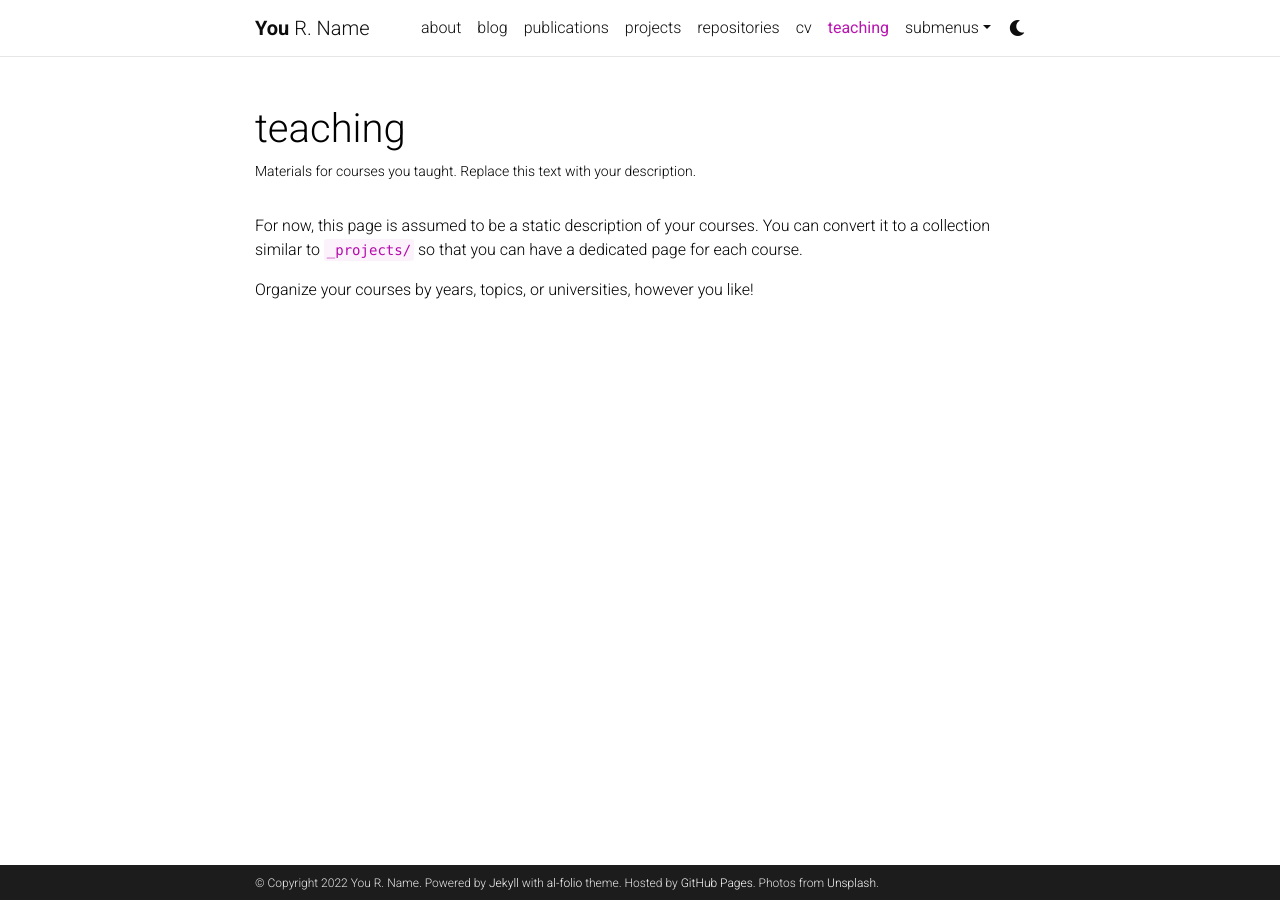
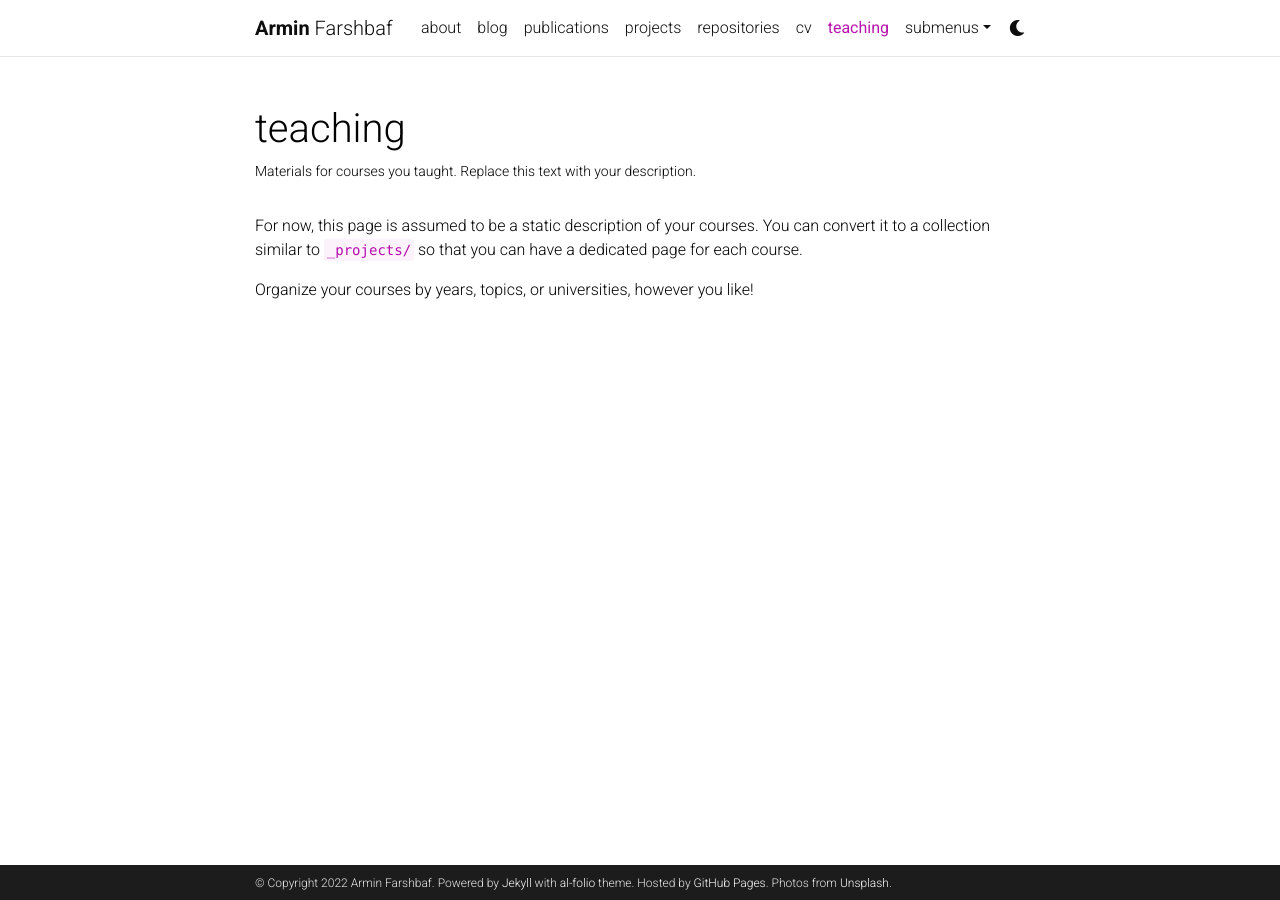
Before and after one commit to moradib/arminfarshbaf.github.io, a Jekyll site: the page built from _pages/teaching.md, in a window 1280 px wide. Built offline with Jekyll 4.4.1, drawn with Linux system fonts in a browser that asks for light colours; comment, search, counter and statistics services are not loaded; a style sheet for code colours, icons or effects is not loaded.

Commit message:
Update _config.yml

```diff
--- a/_config.yml
+++ b/_config.yml
@@ -3,10 +3,10 @@
 # -----------------------------------------------------------------------------
 
 title: blank # the website title (if blank, full name will be used instead)
-first_name: You
-middle_name: R.
-last_name: Name
-email: you@example.com
+first_name: Armin
+middle_name:
+last_name: Farshbaf
+email: arminfarshbaf@gmail.com
 description: > # the ">" symbol means to ignore newlines until "footer_text:"
   A simple, whitespace theme for academics. Based on [*folio](https://github.com/bogoli/-folio) design.
 footer_text: >
```
